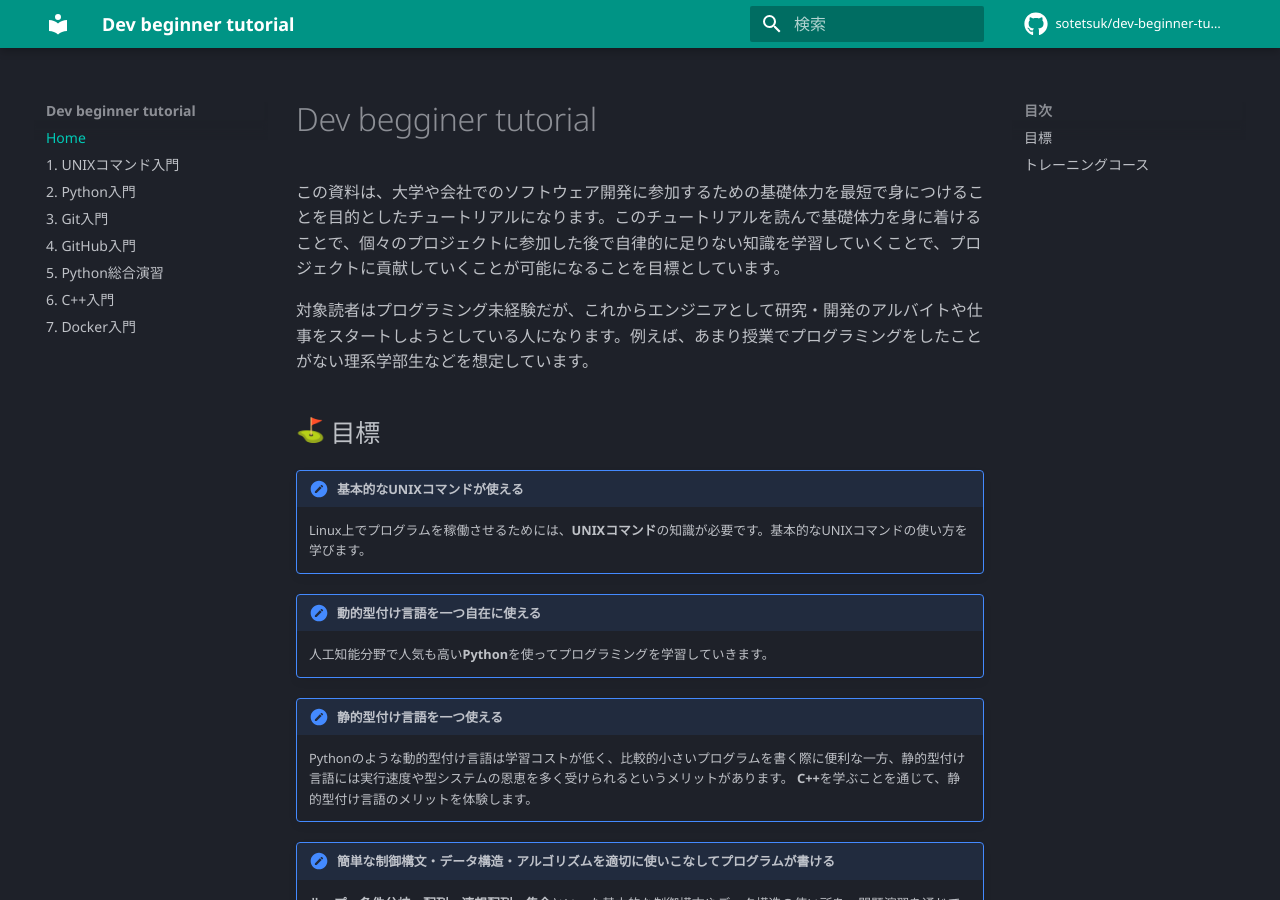
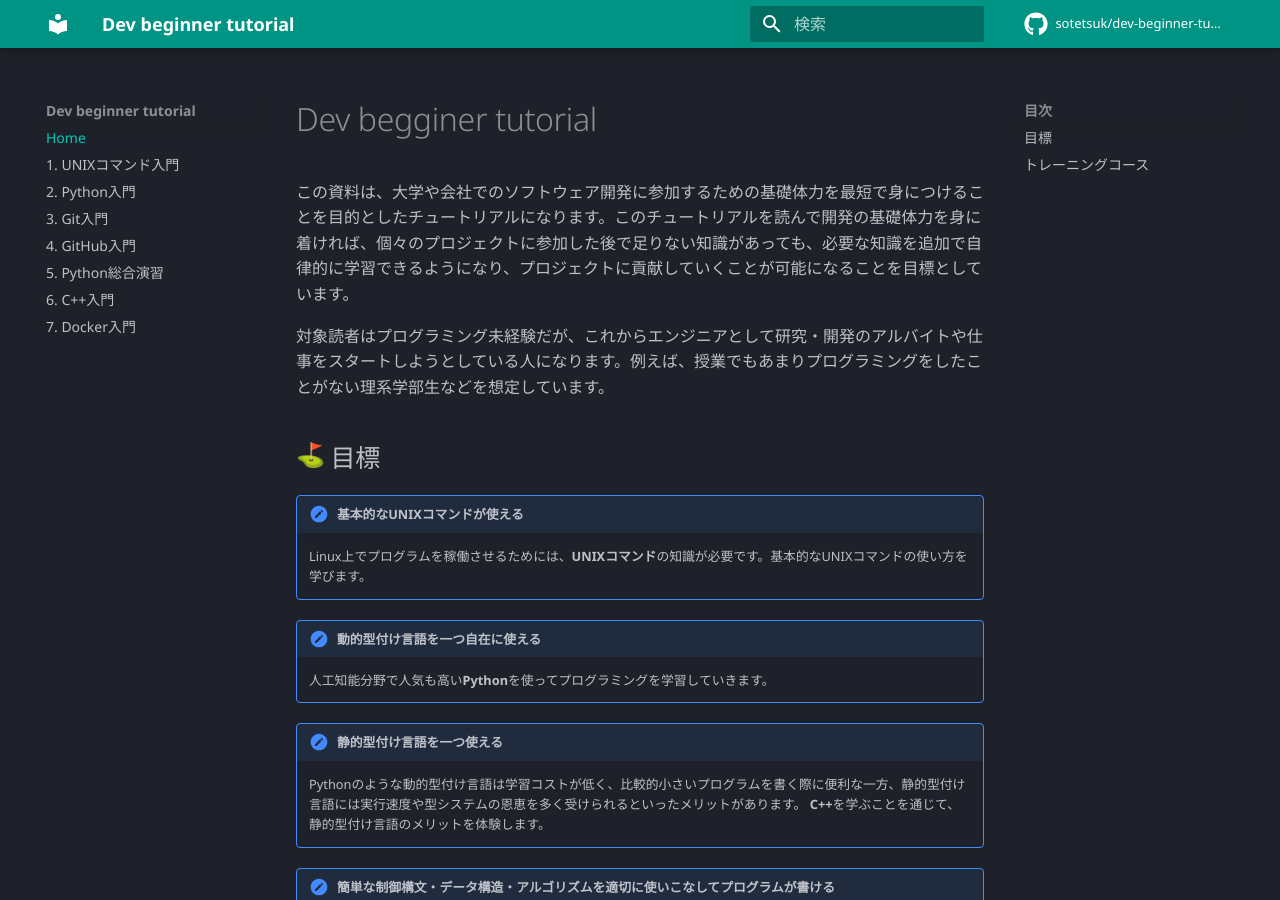
Before and after one commit to sotetsuk/dev-beginner-tutorial, an MkDocs documentation site: the page built from docs/index.md, in a window 1280 px wide and 900 px high. Built offline with MkDocs 1.6.1 and Material for MkDocs 9.7.7, drawn with Linux system fonts in a browser that asks for light colours; emoji names are drawn with the system emoji font; comment, search, counter and statistics services are not loaded.

Commit message:
docs: tidy up explanation in index and unix cmd (#23)

```diff
--- a/docs/index.md
+++ b/docs/index.md
@@ -1,8 +1,8 @@
 # Dev begginer tutorial
 
-この資料は、大学や会社でのソフトウェア開発に参加するための基礎体力を最短で身につけることを目的としたチュートリアルになります。このチュートリアルを読んで基礎体力を身に着けることで、個々のプロジェクトに参加した後で自律的に足りない知識を学習していくことで、プロジェクトに貢献していくことが可能になることを目標としています。
+この資料は、大学や会社でのソフトウェア開発に参加するための基礎体力を最短で身につけることを目的としたチュートリアルになります。このチュートリアルを読んで開発の基礎体力を身に着ければ、個々のプロジェクトに参加した後で足りない知識があっても、必要な知識を追加で自律的に学習できるようになり、プロジェクトに貢献していくことが可能になることを目標としています。
 
-対象読者はプログラミング未経験だが、これからエンジニアとして研究・開発のアルバイトや仕事をスタートしようとしている人になります。例えば、あまり授業でプログラミングをしたことがない理系学部生などを想定しています。
+対象読者はプログラミング未経験だが、これからエンジニアとして研究・開発のアルバイトや仕事をスタートしようとしている人になります。例えば、授業でもあまりプログラミングをしたことがない理系学部生などを想定しています。
 
 ## :golf: 目標
 
@@ -16,7 +16,7 @@
 
 !!! check "静的型付け言語を一つ使える"
 
-    Pythonのような動的型付け言語は学習コストが低く、比較的小さいプログラムを書く際に便利な一方、静的型付け言語には実行速度や型システムの恩恵を多く受けられるというメリットがあります。 **C++**を学ぶことを通じて、静的型付け言語のメリットを体験します。
+    Pythonのような動的型付け言語は学習コストが低く、比較的小さいプログラムを書く際に便利な一方、静的型付け言語には実行速度や型システムの恩恵を多く受けられるといったメリットがあります。 **C++**を学ぶことを通じて、静的型付け言語のメリットを体験します。
 
 !!! check "簡単な制御構文・データ構造・アルゴリズムを適切に使いこなしてプログラムが書ける"
 
```
Also changed, not shown: docs/unix_command.md (+2 -2 lines).
